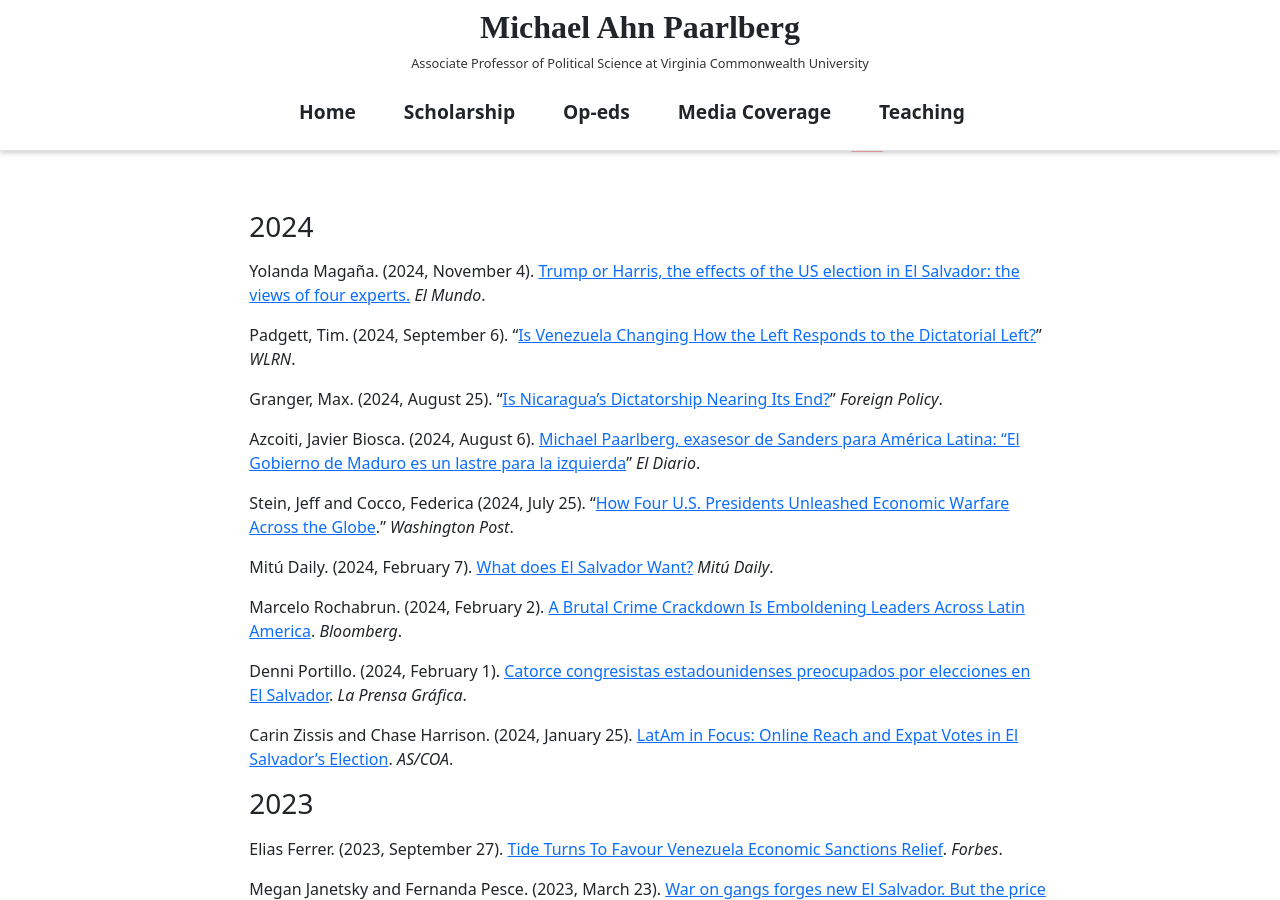
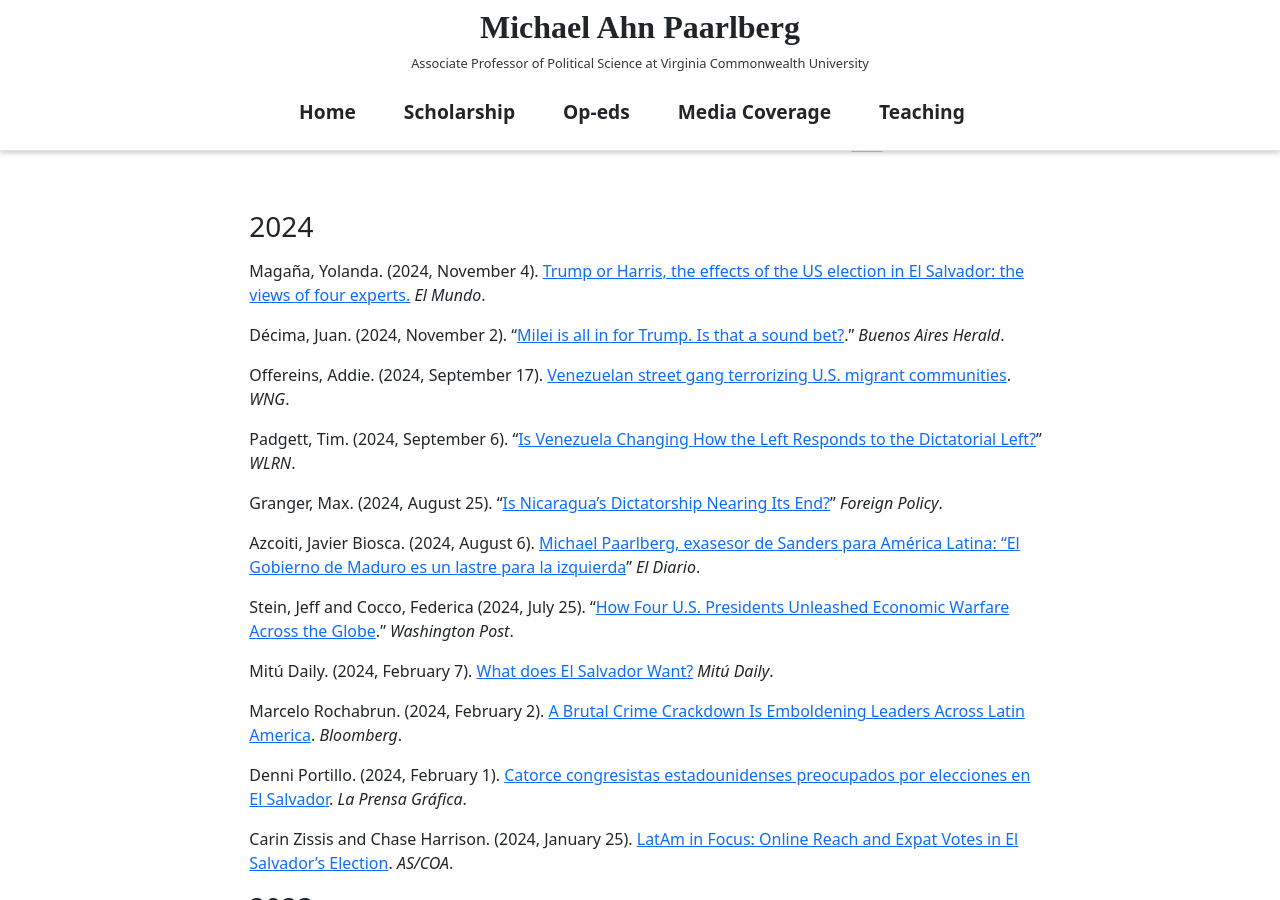
Before and after one commit to RelevantResearch/michael-paarlberg, a Jekyll site: the page built from _pages/home.md, in a window 1280 px wide and 900 px high, scrolled down 5145 px. Built offline with Jekyll 4.4.1, drawn with Linux system fonts in a browser that asks for light colours.

Commit message:
Update media_coverage.md

```diff
--- a/_includes/media_coverage.md
+++ b/_includes/media_coverage.md
@@ -16,7 +16,11 @@ Drawing on my background as a former reporter, I frequently collaborate with nat
 
 ### 2024
 
-Yolanda Magaña. (2024, November 4). [Trump or Harris, the effects of the US election in El Salvador: the views of four experts.](https://diario-elmundo-sv.cdn.ampproject.org/c/s/diario.elmundo.sv/ampArticle/trump-o-harris-los-efectos-de-la-eleccion-de-eeuu-en-el-salvador-la-vision-de-cuatro-expertos) _El Mundo_.
+Magaña, Yolanda. (2024, November 4). [Trump or Harris, the effects of the US election in El Salvador: the views of four experts.](https://diario-elmundo-sv.cdn.ampproject.org/c/s/diario.elmundo.sv/ampArticle/trump-o-harris-los-efectos-de-la-eleccion-de-eeuu-en-el-salvador-la-vision-de-cuatro-expertos) _El Mundo_.
+
+Décima, Juan. (2024, November 2). "[Milei is all in for Trump. Is that a sound bet?](https://buenosairesherald.com/world/international-relations/milei-is-all-in-for-trump-is-that-a-sound-bet)." *Buenos Aires Herald*.
+
+Offereins, Addie. (2024, September 17). [Venezuelan street gang terrorizing U.S. migrant communities](https://wng.org/roundups/venezuelan-street-gang-terrorizing-u-s-migrant-communities-1726600020?fbclid=PAZXh0bgNhZW0CMTEAAabCkobfNqaVU58HfQ8l-OSbgQuYfz1L8rQw2RRg8oLOxu2MegfrsDQeiyw_aem_BZxMul748r8abnv671g86Q). *WNG*.
 
 Padgett, Tim. (2024, September 6). "[Is Venezuela Changing How the Left Responds to the Dictatorial Left?](https://www.miamiherald.com/opinion/article292035840.html)" *WLRN*.
 
```
